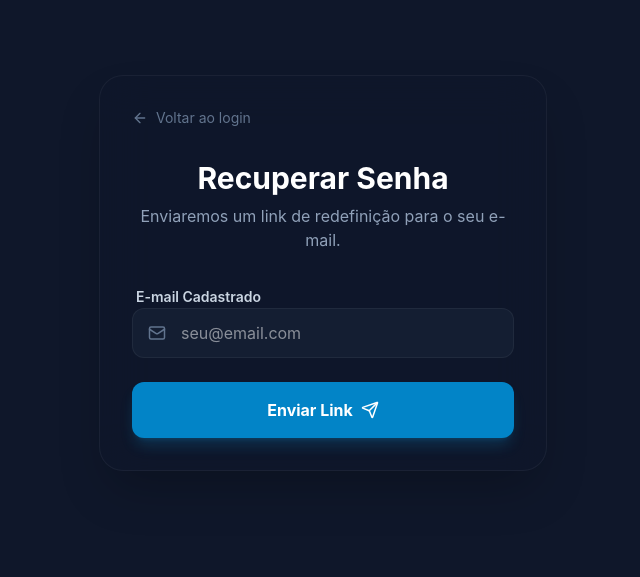
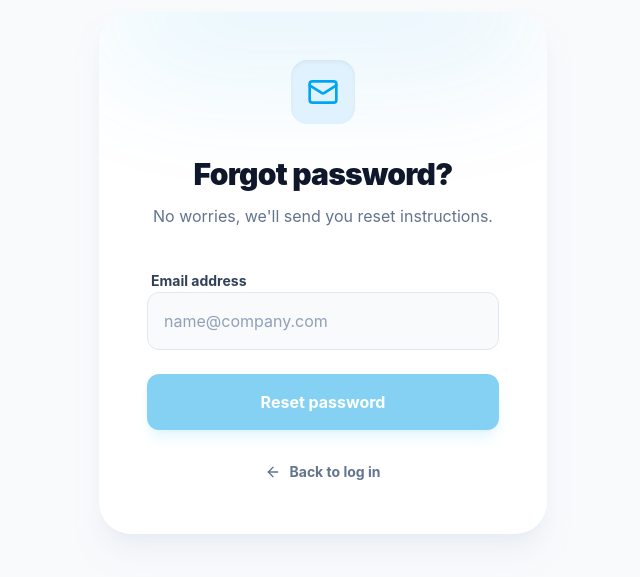
Before and after one commit to nfbrentano/agileapp, a React app in the folder frontend/: page /forgot-password in a window 1280 px wide. Shown: the part 127-704 px from the top of the page, without its empty margins (317-957 px from the left). Built offline with nearby package versions, Linux system fonts and the light colour scheme; no server answers; the HTML template or start-up script is replaced by a standard one.

Commit message:
feat: Redesign the Forgot Password and Reset Password pages with a modern UI, improved error handling, and Framer Motion animations.

```diff
--- a/frontend/src/pages/ForgotPasswordPage.tsx
+++ b/frontend/src/pages/ForgotPasswordPage.tsx
@@ -1,87 +1,112 @@
 import React, { useState } from 'react';
 import { Link } from 'react-router-dom';
-import { Mail, ArrowLeft, Send, CheckCircle2 } from 'lucide-react';
+import { Mail, ArrowLeft } from 'lucide-react';
 import { authService } from '../services/authService';
+import { motion } from 'framer-motion';
 
 const ForgotPasswordPage: React.FC = () => {
     const [email, setEmail] = useState('');
     const [isLoading, setIsLoading] = useState(false);
-    const [isSuccess, setIsSuccess] = useState(false);
     const [error, setError] = useState('');
+    const [success, setSuccess] = useState(false);
 
     const handleSubmit = async (e: React.FormEvent) => {
         e.preventDefault();
         setIsLoading(true);
         setError('');
+        setSuccess(false);
 
         try {
             await authService.forgotPassword(email);
-            setIsSuccess(true);
+            setSuccess(true);
         } catch (err: any) {
-            setError('Ocorreu um erro ao processar sua solicitação.');
+            setError(err.response?.data?.error || 'Erro ao processar solicitação. Tente novamente.');
         } finally {
             setIsLoading(false);
         }
     };
 
     return (
-        <div className="min-h-screen bg-[#0f172a] flex items-center justify-center p-4">
-            <div className="max-w-md w-full bg-slate-900/50 backdrop-blur-xl border border-white/5 rounded-3xl p-8 shadow-2xl">
-                <Link to="/login" className="inline-flex items-center gap-2 text-sm text-slate-500 hover:text-white transition-colors mb-8">
-                    <ArrowLeft size={16} /> Voltar ao login
-                </Link>
+        <div className="min-h-screen flex bg-slate-50 items-center justify-center p-4">
+            <motion.div
+                initial={{ opacity: 0, scale: 0.95, y: 20 }}
+                animate={{ opacity: 1, scale: 1, y: 0 }}
+                transition={{ duration: 0.5 }}
+                className="w-full max-w-md bg-white rounded-[2rem] shadow-xl shadow-slate-200/50 p-8 lg:p-12 relative overflow-hidden"
+            >
+                {/* Decorative Background */}
+                <div className="absolute top-0 left-0 w-full h-32 bg-gradient-to-br from-sky-400 to-sky-600 opacity-10 blur-3xl rounded-full translate-y-[-50%]"></div>
 
-                <div className="text-center mb-8">
-                    <h1 className="text-3xl font-bold text-white">Recuperar Senha</h1>
-                    <p className="text-slate-400 mt-2">Enviaremos um link de redefinição para o seu e-mail.</p>
+                <div className="relative z-10">
+                    <div className="flex justify-center mb-8">
+                        <div className="w-16 h-16 bg-sky-100 rounded-2xl flex items-center justify-center shadow-inner">
+                            <Mail className="w-8 h-8 text-sky-500" />
+                        </div>
                     </div>
 
-                {isSuccess ? (
-                    <div className="bg-primary-500/10 border border-primary-500/20 rounded-2xl p-6 text-center">
-                        <CheckCircle2 size={32} className="text-primary-400 mx-auto mb-4" />
-                        <h3 className="text-white font-bold mb-2">E-mail Enviado!</h3>
-                        <p className="text-slate-400 text-sm">Se o e-mail estiver cadastrado, você receberá instruções em instantes.</p>
-                        <Link to="/login" className="block w-full bg-slate-800 hover:bg-slate-700 text-white font-bold py-3 rounded-xl mt-6 transition-all">
-                            Ir para o Login
+                    <div className="text-center space-y-3 mb-10">
+                        <h1 className="text-3xl font-black text-slate-900 tracking-tight">Forgot password?</h1>
+                        <p className="text-slate-500 text-base">
+                            No worries, we'll send you reset instructions.
+                        </p>
+                    </div>
+
+                    {success ? (
+                        <motion.div
+                            initial={{ opacity: 0, y: 10 }}
+                            animate={{ opacity: 1, y: 0 }}
+                            className="text-center space-y-6"
+                        >
+                            <div className="bg-emerald-50 text-emerald-600 text-sm p-4 rounded-xl border border-emerald-100 font-medium">
+                                We've sent an email to <strong>{email}</strong> with a link to reset your password.
+                            </div>
+                            <Link
+                                to="/login"
+                                className="w-full bg-slate-900 hover:bg-slate-800 text-white font-bold py-4 rounded-xl shadow-lg shadow-slate-900/20 transition-all active:scale-[0.98] flex items-center justify-center"
+                            >
+                                Take me back to login
                             </Link>
-                    </div>
+                        </motion.div>
                     ) : (
                         <form onSubmit={handleSubmit} className="space-y-6">
                             {error && (
-                            <div className="bg-red-500/10 border border-red-500/20 text-red-500 text-sm p-4 rounded-xl">
+                                <div className="bg-red-50 text-red-500 text-sm p-4 rounded-xl border border-red-100">
                                     {error}
                                 </div>
                             )}
 
                             <div className="space-y-2">
-                            <label className="text-sm font-semibold text-slate-300 ml-1">E-mail Cadastrado</label>
-                            <div className="relative group">
-                                <Mail size={18} className="absolute left-4 top-1/2 -translate-y-1/2 text-slate-500 group-focus-within:text-primary-400 transition-colors" />
+                                <label className="text-sm font-bold text-slate-700 ml-1">Email address</label>
                                 <input
                                     type="email"
                                     required
                                     value={email}
                                     onChange={(e) => setEmail(e.target.value)}
-                                    placeholder="seu@email.com"
-                                    className="w-full bg-slate-800/50 border border-white/5 rounded-xl py-3 pl-12 pr-4 text-white focus:outline-none focus:border-primary-500 focus:bg-slate-800 transition-all"
+                                    className="w-full px-4 py-4 bg-slate-50 border border-slate-200 rounded-xl focus:bg-white focus:ring-4 focus:ring-sky-500/10 focus:border-sky-500 transition-all outline-none text-slate-900 placeholder:text-slate-400"
+                                    placeholder="name@company.com"
                                 />
-                            </div>
                             </div>
 
                             <button
                                 type="submit"
-                            disabled={isLoading}
-                            className="w-full bg-primary-600 hover:bg-primary-700 disabled:opacity-50 text-white font-bold py-4 rounded-xl shadow-lg shadow-primary-500/20 transition-all active:scale-[0.98] flex items-center justify-center gap-2"
+                                disabled={isLoading || !email}
+                                className="w-full bg-[#0ea5e9] hover:bg-sky-600 disabled:opacity-50 text-white font-bold py-4 rounded-xl shadow-lg shadow-sky-500/20 transition-all active:scale-[0.98] flex items-center justify-center gap-2 group"
                             >
-                            {isLoading ? 'Processando...' : (
-                                <>
-                                    Enviar Link <Send size={18} />
-                                </>
-                            )}
+                                {isLoading ? 'Sending instructions...' : 'Reset password'}
                             </button>
                         </form>
                     )}
+
+                    {!success && (
+                        <div className="mt-8 text-center">
+                            <Link to="/login" className="inline-flex items-center justify-center gap-2 text-sm font-bold text-slate-500 hover:text-slate-800 transition-colors">
+                                <ArrowLeft size={16} />
+                                Back to log in
+                            </Link>
                         </div>
+                    )}
+                </div>
+            </motion.div>
         </div>
     );
 };
--- a/frontend/src/pages/ResetPasswordPage.tsx
+++ b/frontend/src/pages/ResetPasswordPage.tsx
@@ -1,118 +1,187 @@
 import React, { useState, useEffect } from 'react';
-import { useNavigate, useSearchParams } from 'react-router-dom';
-import { Lock, ArrowRight, CheckCircle2 } from 'lucide-react';
+import { Link, useNavigate, useSearchParams } from 'react-router-dom';
+import { Lock, Eye, EyeOff, CheckCircle2 } from 'lucide-react';
 import { authService } from '../services/authService';
+import { motion } from 'framer-motion';
 
 const ResetPasswordPage: React.FC = () => {
     const [searchParams] = useSearchParams();
     const token = searchParams.get('token');
+
     const [password, setPassword] = useState('');
     const [confirmPassword, setConfirmPassword] = useState('');
+    const [showPassword, setShowPassword] = useState(false);
+    const [showConfirmPassword, setShowConfirmPassword] = useState(false);
+
     const [isLoading, setIsLoading] = useState(false);
-    const [isSuccess, setIsSuccess] = useState(false);
     const [error, setError] = useState('');
+    const [success, setSuccess] = useState(false);
     const navigate = useNavigate();
 
     useEffect(() => {
         if (!token) {
-            setError('Token de recuperação inválido ou ausente.');
+            setError('Link de recuperação inválido ou inexistente.');
         }
     }, [token]);
 
     const handleSubmit = async (e: React.FormEvent) => {
         e.preventDefault();
-        if (!token) return;
+
+        if (!token) {
+            setError('Token inválido. Solicite um novo link de recuperação.');
+            return;
+        }
 
         if (password !== confirmPassword) {
-            return setError('As senhas não coincidem');
+            setError('As senhas não coincidem.');
+            return;
+        }
+
+        if (password.length < 6) {
+            setError('A senha deve ter pelo menos 6 caracteres.');
+            return;
         }
 
         setIsLoading(true);
         setError('');
+        setSuccess(false);
 
         try {
             await authService.resetPassword(token, password);
-            setIsSuccess(true);
-            setTimeout(() => navigate('/login'), 3000);
+            setSuccess(true);
+            setTimeout(() => {
+                navigate('/login');
+            }, 3000);
         } catch (err: any) {
-            setError(err.response?.data?.error || 'Erro ao redefinir senha.');
+            setError(err.response?.data?.error || 'Erro ao redefinir a senha. O link pode ter expirado.');
         } finally {
             setIsLoading(false);
         }
     };
 
-    if (isSuccess) {
+    if (!token) {
         return (
-            <div className="min-h-screen bg-[#0f172a] flex items-center justify-center p-4">
-                <div className="max-w-md w-full bg-slate-900/50 backdrop-blur-xl border border-white/5 rounded-3xl p-8 text-center">
-                    <div className="w-20 h-20 bg-primary-500/20 rounded-full flex items-center justify-center mx-auto mb-6">
-                        <CheckCircle2 size={40} className="text-primary-400" />
-                    </div>
-                    <h1 className="text-3xl font-bold text-white mb-2">Senha Atualizada!</h1>
-                    <p className="text-slate-400 mb-8">Sua senha foi redefinida com sucesso. Redirecionando para o login...</p>
+            <div className="min-h-screen flex bg-slate-50 items-center justify-center p-4">
+                 <div className="w-full max-w-md bg-white rounded-[2rem] shadow-xl p-8 text-center space-y-6">
+                    <div className="text-red-500 text-xl font-bold">Invalid Reset Link</div>
+                    <p className="text-slate-500">We couldn't find a valid reset token. Please request a new password reset link.</p>
+                    <Link to="/forgot-password" className="inline-block bg-[#0ea5e9] text-white font-bold py-3 px-6 rounded-xl hover:bg-sky-600 transition-colors">
+                        Request New Link
+                    </Link>
                 </div>
             </div>
-        );
+        )
     }
 
     return (
-        <div className="min-h-screen bg-[#0f172a] flex items-center justify-center p-4">
-            <div className="max-w-md w-full bg-slate-900/50 backdrop-blur-xl border border-white/5 rounded-3xl p-8 shadow-2xl">
-                <div className="text-center mb-10">
-                    <h1 className="text-3xl font-bold text-white">Nova Senha</h1>
-                    <p className="text-slate-400 mt-2">Escolha uma senha forte para sua segurança.</p>
+        <div className="min-h-screen flex bg-slate-50 items-center justify-center p-4">
+            <motion.div
+                initial={{ opacity: 0, scale: 0.95, y: 20 }}
+                animate={{ opacity: 1, scale: 1, y: 0 }}
+                transition={{ duration: 0.5 }}
+                className="w-full max-w-md bg-white rounded-[2rem] shadow-xl shadow-slate-200/50 p-8 lg:p-12 relative overflow-hidden"
+            >
+                {/* Decorative Background */}
+                <div className="absolute top-0 right-0 w-full h-32 bg-gradient-to-bl from-emerald-400 to-sky-600 opacity-10 blur-3xl rounded-full translate-y-[-50%]"></div>
+
+                <div className="relative z-10">
+                    <div className="flex justify-center mb-8">
+                        <div className="w-16 h-16 bg-emerald-50 rounded-2xl flex items-center justify-center shadow-inner">
+                            <Lock className="w-8 h-8 text-emerald-500" />
+                        </div>
                     </div>
 
+                    <div className="text-center space-y-3 mb-10">
+                        <h1 className="text-3xl font-black text-slate-900 tracking-tight">Set new password</h1>
+                        <p className="text-slate-500 text-base">
+                            Your new password must be different to previously used passwords.
+                        </p>
+                    </div>
+
+                    {success ? (
+                        <motion.div
+                            initial={{ opacity: 0, y: 10 }}
+                            animate={{ opacity: 1, y: 0 }}
+                            className="text-center space-y-6"
+                        >
+                            <div className="flex justify-center mb-4">
+                                <CheckCircle2 className="w-16 h-16 text-emerald-500" />
+                            </div>
+                            <h2 className="text-2xl font-bold text-slate-900">Password reset</h2>
+                            <p className="text-slate-500">
+                                Your password has been successfully reset. Redirecting to login...
+                            </p>
+                            <Link
+                                to="/login"
+                                className="block w-full bg-slate-900 hover:bg-slate-800 text-white font-bold py-4 rounded-xl shadow-lg shadow-slate-900/20 transition-all active:scale-[0.98]"
+                            >
+                                Continue to log in
+                            </Link>
+                        </motion.div>
+                    ) : (
                         <form onSubmit={handleSubmit} className="space-y-6">
                             {error && (
-                        <div className="bg-red-500/10 border border-red-500/20 text-red-500 text-sm p-4 rounded-xl">
+                                <div className="bg-red-50 text-red-500 text-sm p-4 rounded-xl border border-red-100">
                                     {error}
                                 </div>
                             )}
 
                             <div className="space-y-2">
-                        <label className="text-sm font-semibold text-slate-300 ml-1">Nova Senha</label>
-                        <div className="relative group">
-                            <Lock size={18} className="absolute left-4 top-1/2 -translate-y-1/2 text-slate-500 group-focus-within:text-primary-400 transition-colors" />
+                                <label className="text-sm font-bold text-slate-700 ml-1">New Password</label>
+                                <div className="relative">
                                     <input
-                                type="password"
+                                        type={showPassword ? "text" : "password"}
                                         required
                                         value={password}
                                         onChange={(e) => setPassword(e.target.value)}
+                                        className="w-full px-4 py-4 bg-slate-50 border border-slate-200 rounded-xl focus:bg-white focus:ring-4 focus:ring-sky-500/10 focus:border-sky-500 transition-all outline-none text-slate-900 placeholder:text-slate-400"
                                         placeholder="••••••••"
-                                className="w-full bg-slate-800/50 border border-white/5 rounded-xl py-3 pl-12 pr-4 text-white focus:outline-none focus:border-primary-500 focus:bg-slate-800 transition-all"
+                                        minLength={6}
                                     />
+                                    <button
+                                        type="button"
+                                        onClick={() => setShowPassword(!showPassword)}
+                                        className="absolute right-4 top-1/2 -translate-y-1/2 text-slate-400 hover:text-slate-600"
+                                    >
+                                        {showPassword ? <EyeOff size={20} /> : <Eye size={20} />}
+                                    </button>
                                 </div>
+                                <p className="text-xs text-slate-500 ml-2">Must be at least 6 characters</p>
                             </div>
 
                             <div className="space-y-2">
-                        <label className="text-sm font-semibold text-slate-300 ml-1">Confirmar Nova Senha</label>
-                        <div className="relative group">
-                            <Lock size={18} className="absolute left-4 top-1/2 -translate-y-1/2 text-slate-500 group-focus-within:text-primary-400 transition-colors" />
+                                <label className="text-sm font-bold text-slate-700 ml-1">Confirm New Password</label>
+                                <div className="relative">
                                     <input
-                                type="password"
+                                        type={showConfirmPassword ? "text" : "password"}
                                         required
                                         value={confirmPassword}
                                         onChange={(e) => setConfirmPassword(e.target.value)}
+                                        className="w-full px-4 py-4 bg-slate-50 border border-slate-200 rounded-xl focus:bg-white focus:ring-4 focus:ring-sky-500/10 focus:border-sky-500 transition-all outline-none text-slate-900 placeholder:text-slate-400"
                                         placeholder="••••••••"
-                                className="w-full bg-slate-800/50 border border-white/5 rounded-xl py-3 pl-12 pr-4 text-white focus:outline-none focus:border-primary-500 focus:bg-slate-800 transition-all"
+                                        minLength={6}
                                     />
+                                    <button
+                                        type="button"
+                                        onClick={() => setShowConfirmPassword(!showConfirmPassword)}
+                                        className="absolute right-4 top-1/2 -translate-y-1/2 text-slate-400 hover:text-slate-600"
+                                    >
+                                        {showConfirmPassword ? <EyeOff size={20} /> : <Eye size={20} />}
+                                    </button>
                                 </div>
                             </div>
 
                             <button
                                 type="submit"
-                        disabled={isLoading || !token}
-                        className="w-full bg-primary-600 hover:bg-primary-700 disabled:opacity-50 text-white font-bold py-4 rounded-xl shadow-lg shadow-primary-500/20 transition-all active:scale-[0.98] flex items-center justify-center gap-2"
+                                disabled={isLoading || !password || !confirmPassword || password !== confirmPassword}
+                                className="w-full bg-[#0ea5e9] hover:bg-sky-600 disabled:opacity-50 text-white font-bold py-4 rounded-xl shadow-lg shadow-sky-500/20 transition-all active:scale-[0.98] flex items-center justify-center gap-2 group"
                             >
-                        {isLoading ? 'Redefinindo...' : (
-                            <>
-                                Redefinir Senha <ArrowRight size={18} />
-                            </>
-                        )}
+                                {isLoading ? 'Resetting password...' : 'Reset password'}
                             </button>
                         </form>
+                    )}
                 </div>
+            </motion.div>
         </div>
     );
 };
--- a/frontend/vite.config.ts
+++ b/frontend/vite.config.ts
@@ -17,7 +17,7 @@ export default defineConfig({
       host: 'localhost',
     },
     watch: {
-      usePolling: true,
+      ignored: ['**/node_modules/**']
     },
   },
 })
```
Also changed, not shown: 2 other files (tests, documents, lock files or other folders). Lines whose indentation alone changed are shown as unchanged.
